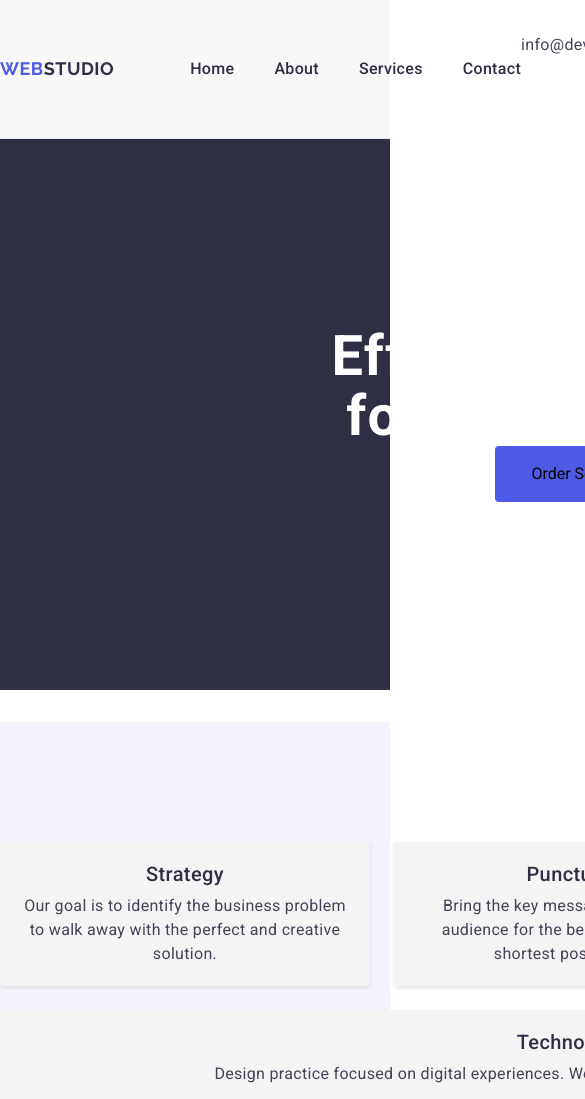
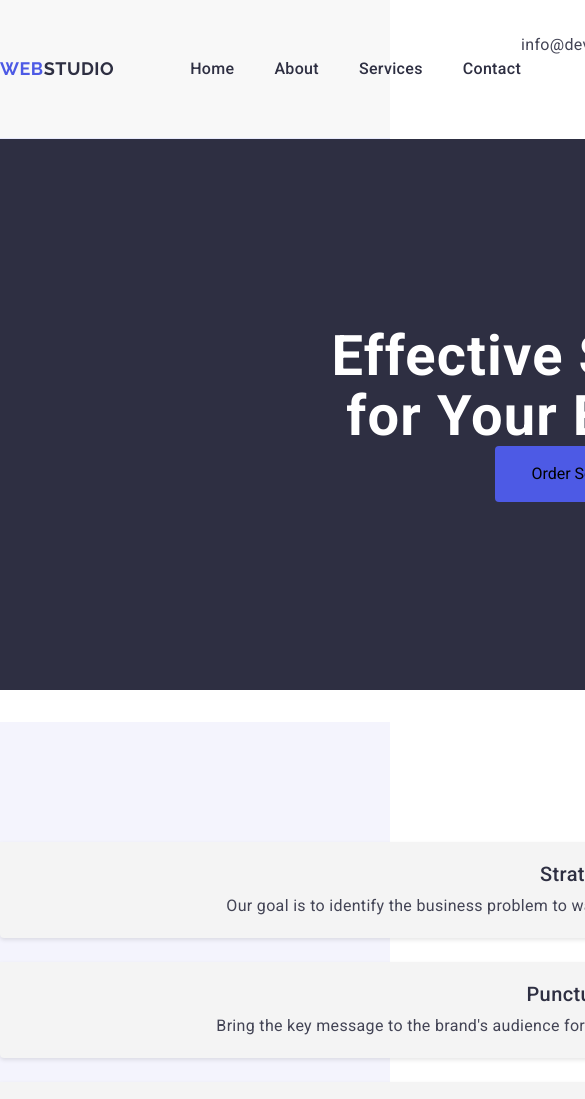
Before and after one commit to Tugay-7/goit-markup-hw-03, a plain HTML site: page index.html in a window 390 px wide. Shown: the top 1099 px of the page, 585 px wide, since content can reach past the window. Drawn offline with nearby package versions, Linux system fonts and the light colour scheme.

```diff
--- a/css/styles.css
+++ b/css/styles.css
@@ -270,7 +270,7 @@
   gap: 40px;
 }
 
-.nav-item {
+.nav-list .nav-item {
   padding: 24px 0;
 }
 
@@ -522,6 +522,19 @@
   margin-bottom: 8px;
 }
 
+@media (max-width: 768px) {
+  .approach-item {
+    flex-basis: calc((100% - 24px) / 2); /* Mobilde 2 sütun */
+  }
+}
+
+@media (max-width: 480px) {
+  .approach-item {
+    flex-basis: 100%; /* Küçük ekranlarda tam genişlik */
+  }
+}
+
+
 /* Third Section Styles */
 .third-section {
   padding: 120px 0;
@@ -571,6 +584,8 @@
 }
 
 .portfolio-item {
+  display: flex;
+  flex-direction: column;
   width: calc((100% - 72px) / 4);
 }
 
--- a/index.html
+++ b/index.html
@@ -46,7 +46,7 @@
       </div>
     </header>
     <main>
-      <section class="first-section">
+      <section class="first-section container">
         <div class="container">
           <h1 class="main-heading">Effective Solutions for Your Business</h1>
           <button type="button" class="btn-submit-form">Order Service</button>
```
Also changed, not shown: 1 other file.
